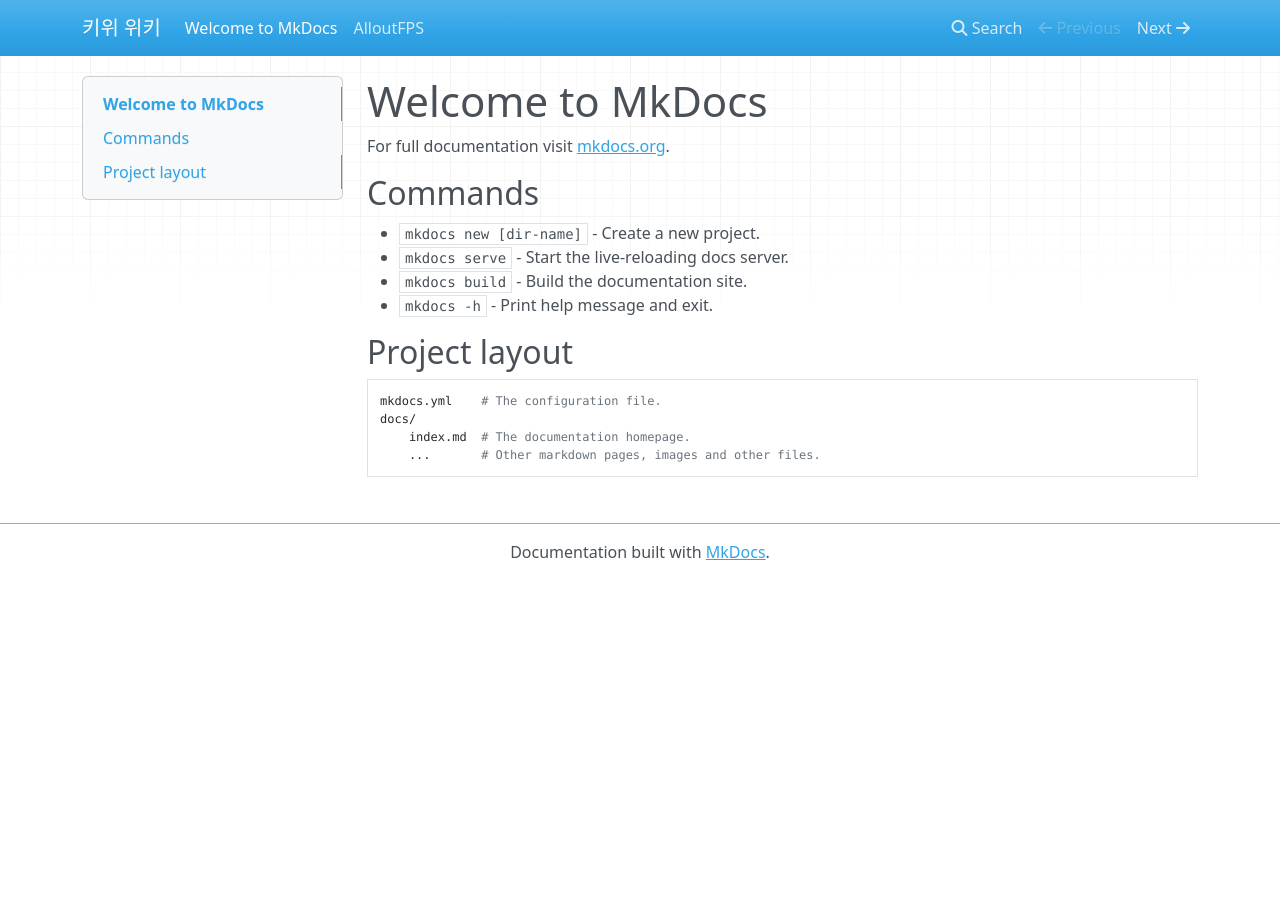
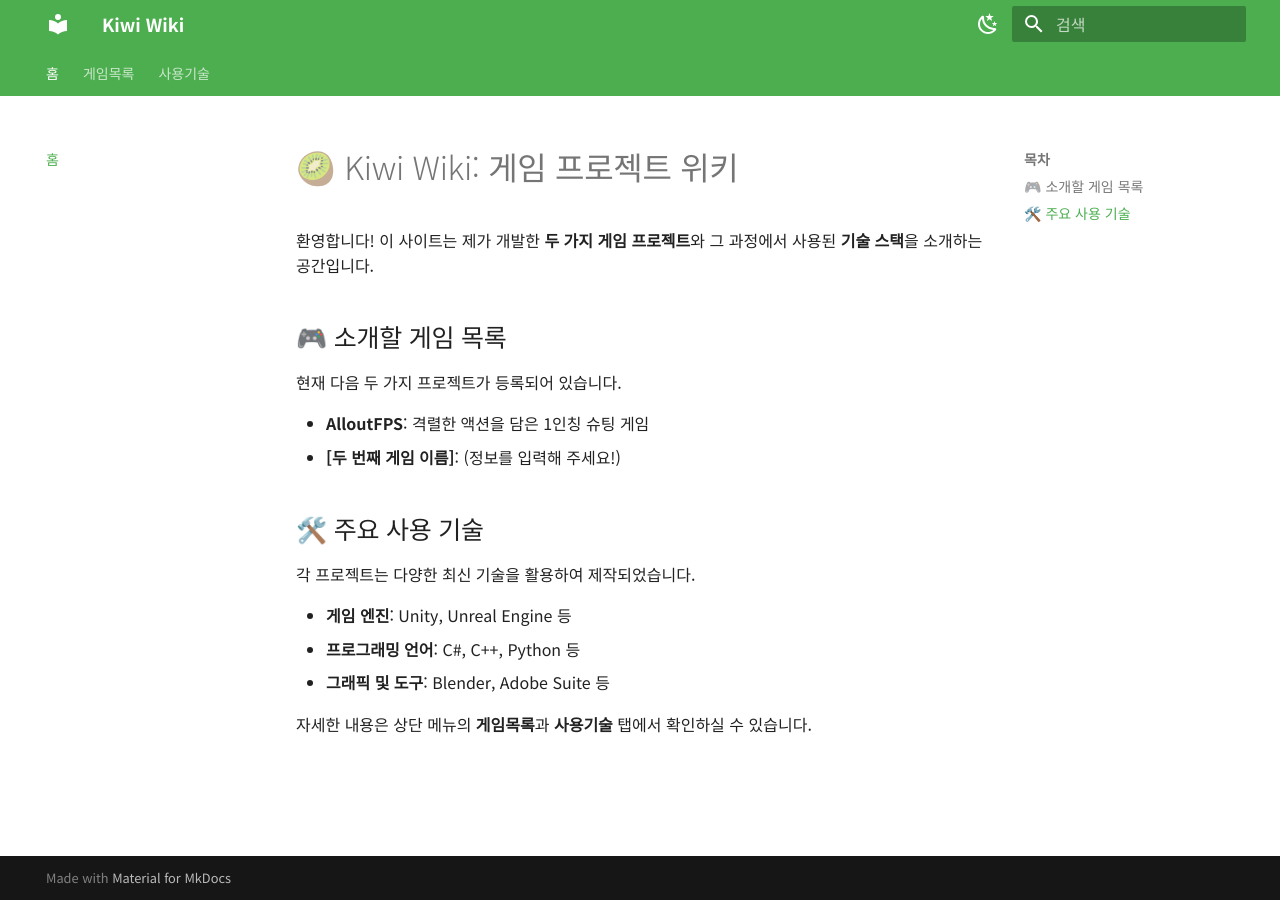
Before and after one commit to Searabbit11/kiwi-wiki, an MkDocs documentation site: the page built from docs/index.md, in a window 1280 px wide. Built offline with MkDocs 1.6.1 and Material for MkDocs 9.7.7, drawn with Linux system fonts in a browser that asks for light colours; nearby versions of some CDN libraries.

Commit message:
2026.02.20 1:48
2026.02.20 1:48

```diff
--- /dev/null
+++ b/docs/description.md
@@ -0,0 +1,31 @@
+# 🛠️ 사용 기술 목록
+
+각 게임 개발에 활용된 핵심 기술과 도구들을 정리한 목록입니다.
+
+---
+
+## 🕹️ AlloutFPS 기술 스택
+
+| 분류 | 기술 | 비고 |
+| :--- | :--- | :--- |
+| **게임 엔진** | (예: Unity 2022.3) | 핵심 개발 프레임워크 |
+| **언어** | (예: C#) | 스크립팅 및 로직 구현 |
+| **그래픽 API** | (예: DirectX 12 / Vulkan) | 렌더링 파이프라인 |
+| **네트워크** | (예: Photon Engine / Mirror) | 멀티플레이어 통신 |
+| **버전 관리** | Git / GitHub | 코드 협업 및 이력 관리 |
+
+---
+
+## 🕹️ [두 번째 게임 이름] 기술 스택
+
+| 분류 | 기술 | 비고 |
+| :--- | :--- | :--- |
+| **게임 엔진** | (입력 필요) | |
+| **언어** | (입력 필요) | |
+| **라이브러리** | (입력 필요) | |
+| **기타 도구** | (입력 필요) | |
+
+---
+
+> [!NOTE]
+> 위 기술들은 프로젝트의 발전 과정에 따라 지속적으로 업데이트될 수 있습니다.
--- /dev/null
+++ b/docs/gameinformation.md
@@ -0,0 +1,30 @@
+# 🎮 게임 프로젝트 목록
+
+프로젝트의 개요와 주요 특징을 확인하실 수 있습니다.
+
+---
+
+## 1. AlloutFPS
+!!! info "프로젝트 요약"
+    격렬하고 빠른 전개를 특징으로 하는 1인칭 슈팅(FPS) 게임입니다.
+
+### 📝 특징
+*   **다양한 무기 시스템**: 소총, 권총, 특수 무기 등 여러 무기군의 특성을 살린 전투 방식
+*   **전술적 플레이**: 지형지물을 활용한 전략적인 위치 선정과 은폐/엄폐 시스템
+*   **멀티플레이어 지원**: 친구들과 함께 팀을 구성하여 대결하거나 협동 미션 수행 가능
+
+---
+
+## 2. [두 번째 게임 이름]
+!!! info "프로젝트 요약"
+    (여기에 두 번째 게임의 요약을 입력해 주세요.)
+
+### 📝 특징
+*   **주요 기능 1**: (특징을 입력해 주세요.)
+*   **주요 기능 2**: (특징을 입력해 주세요.)
+*   **주요 기능 3**: (특징을 입력해 주세요.)
+
+---
+
+> [!TIP]
+> 상세한 기술 스택은 상단 메뉴의 **사용기술** 탭에서 확인하실 수 있습니다.
--- a/docs/index.md
+++ b/docs/index.md
@@ -1,17 +1,18 @@
-# Welcome to MkDocs
+# 🥝 Kiwi Wiki: 게임 프로젝트 위키
 
-For full documentation visit [mkdocs.org](https://www.mkdocs.org).
+환영합니다! 이 사이트는 제가 개발한 **두 가지 게임 프로젝트**와 그 과정에서 사용된 **기술 스택**을 소개하는 공간입니다.
 
-## Commands
+## 🎮 소개할 게임 목록
+현재 다음 두 가지 프로젝트가 등록되어 있습니다.
 
-* `mkdocs new [dir-name]` - Create a new project.
-* `mkdocs serve` - Start the live-reloading docs server.
-* `mkdocs build` - Build the documentation site.
-* `mkdocs -h` - Print help message and exit.
+*   **AlloutFPS**: 격렬한 액션을 담은 1인칭 슈팅 게임
+*   **[두 번째 게임 이름]**: (정보를 입력해 주세요!)
 
-## Project layout
+## 🛠️ 주요 사용 기술
+각 프로젝트는 다양한 최신 기술을 활용하여 제작되었습니다.
 
-    mkdocs.yml    # The configuration file.
-    docs/
-        index.md  # The documentation homepage.
-        ...       # Other markdown pages, images and other files.
+*   **게임 엔진**: Unity, Unreal Engine 등
+*   **프로그래밍 언어**: C#, C++, Python 등
+*   **그래픽 및 도구**: Blender, Adobe Suite 등
+
+자세한 내용은 상단 메뉴의 **게임목록**과 **사용기술** 탭에서 확인하실 수 있습니다.
--- a/mkdocs.yml
+++ b/mkdocs.yml
@@ -1 +1,42 @@
-site_name: 키위 위키
+site_name: Kiwi Wiki
+theme:
+  name: material
+  language: ko
+
+  palette:
+    # 라이트 모드 설정
+    - media: "(prefers-color-scheme: light)"
+      scheme: default
+      primary: green
+      accent: amber
+      toggle:
+        icon: material/weather-night
+        name: 다크 모드로 전환
+
+    # 다크 모드 설정
+    - media: "(prefers-color-scheme: dark)"
+      scheme: slate
+      primary: green
+      accent: amber
+      toggle:
+        icon: material/weather-sunny
+        name: 라이트 모드로 전환
+  features:
+    - navigation.tabs
+    - navigation.top
+  font:
+    text: Noto Sans KR
+    code: Fira Code
+
+
+markdown_extensions:
+  - pymdownx.details
+  - attr_list
+  - pymdownx.superfences
+  - pymdownx.highlight:
+      anchor_linenums: true
+
+nav:
+  - 홈: index.md
+  - 게임목록: gameinformation.md
+  - 사용기술: description.md
```
